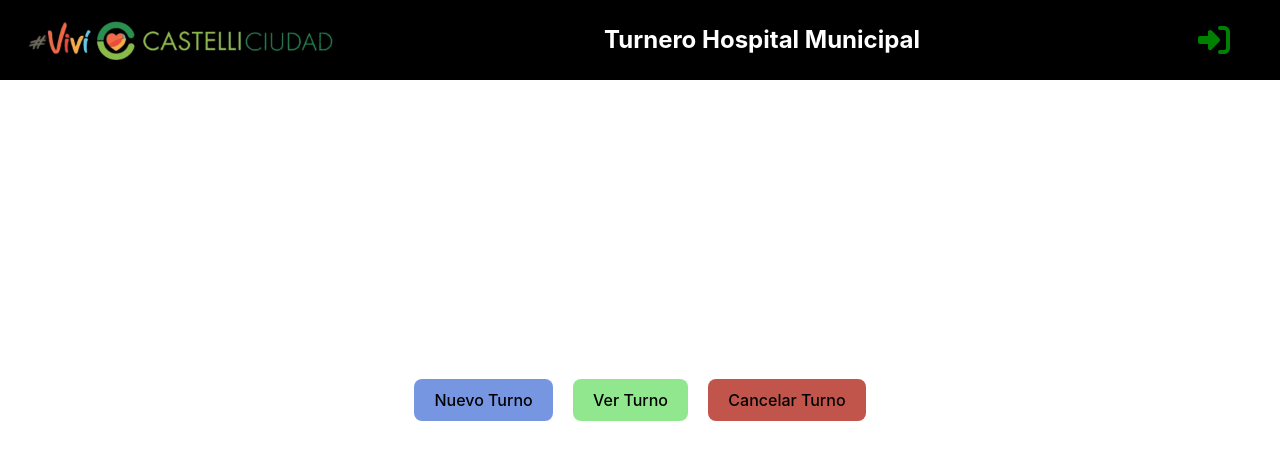
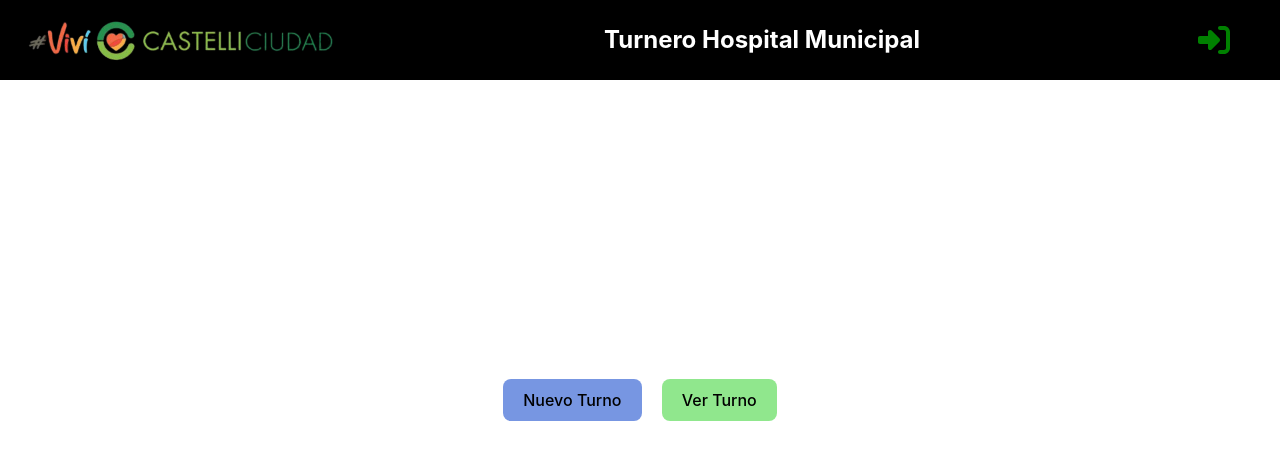
Before and after one commit to OteroCarlos1977/proy_teclab, a React (Vite) app in the folder front/: page / in a window 1280 px wide. Shown: the top 460 px of the page. Built offline with nearby package versions, Linux system fonts and the light colour scheme.

Commit message:
Cambio Principal
Se quita boton cancelar turno

```diff
--- a/front/src/componentes/Principal/Principal.jsx
+++ b/front/src/componentes/Principal/Principal.jsx
@@ -18,9 +18,7 @@ export function Principal() {
         <Button
         texto="Ver Turno"
         style ={{backgroundColor: 'rgba(117, 225, 113, 0.8)' }}/>
-        <Button
-        texto="Cancelar Turno"
-        style ={{backgroundColor: 'rgba(178, 43, 30, 0.8)' }}/>
+
     </>
 
     )
```
